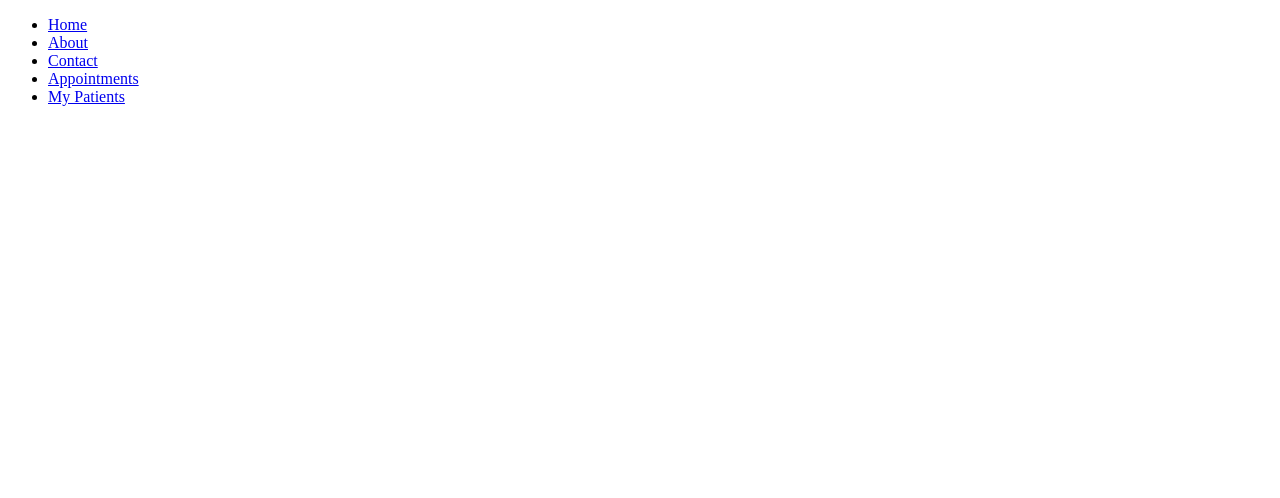
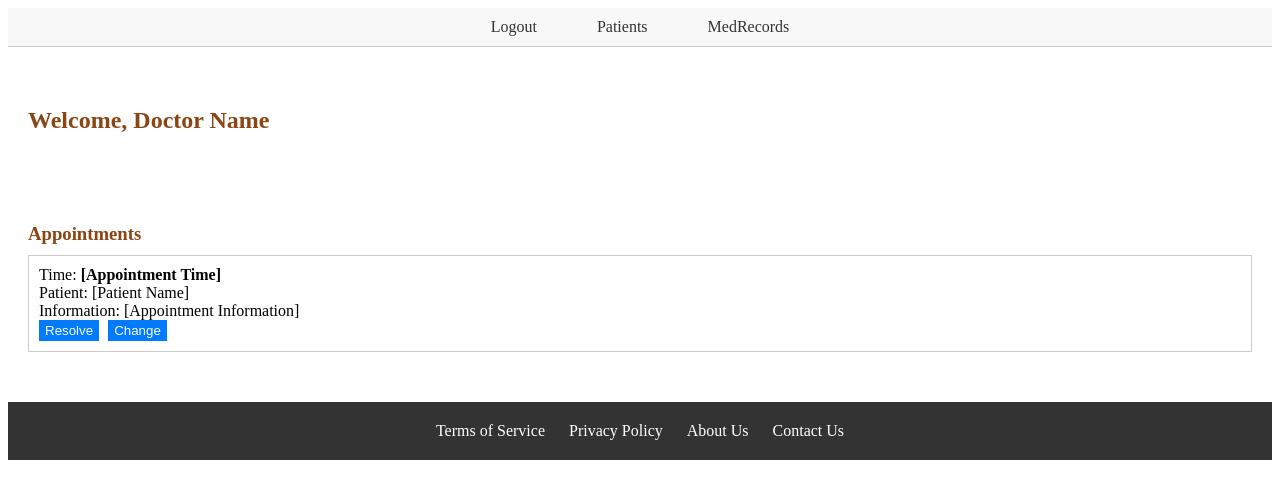
Before and after one commit to prakhar728/Medibridge, a website: page client/doctor.html in a window 1280 px wide. Drawn offline with Linux system fonts and the light colour scheme.

Commit message:
Updated the Doctors page.

```diff
--- a/client/doctor.html
+++ b/client/doctor.html
@@ -1,22 +1,20 @@
 <!DOCTYPE html>
 <html lang="en">
 <head>
-  <!-- Head content -->
+  <link rel="stylesheet" href="styles.css">
+  <link rel="stylesheet" href="doctors.css">
 </head>
 <body>
 <nav class="fade-in">
   <ul class="navigation-bar">
-      <li><a href="index.html">Home</a></li>
-      <li><a href="about.html">About</a></li>
-      <li><a href="contact.html">Contact</a></li>
-      <li><a href="appointments.html">Appointments</a></li>
-      <li><a href="my-patients.html">My Patients</a></li>
+    <li><a href="logout.html">Logout</a></li>
+    <li><a href="patients.html">Patients</a></li>
+    <li><a href="med-records.html">MedRecords</a></li>
   </ul>
 </nav>
 
 <div class="logo">
   <!-- Logo content -->
-    <!-- Logo -->
 </div>
 
 <div class="user-authentication fade-in">
@@ -24,13 +22,35 @@
 </div>
 
 <main class="fade-in">
-    <!-- Main content for the doctor's page -->
+  <section>
+    <h2>Welcome, Doctor Name</h2>
+  </section>
+
+  <section>
+    <h3>Appointments</h3>
+    <div class="appointment-card">
+      <!-- Add appointment card content here -->
+      <!-- Example: -->
+      <div class="appointment-info">
+        <p>Time: <span class="time">[Appointment Time]</span></p>
+        <p>Patient: <span class="patient">[Patient Name]</span></p>
+        <p>Information: <span class="info">[Appointment Information]</span></p>
+      </div>
+      <div class="appointment-actions">
+        <button class="resolve-button">Resolve</button>
+        <button class="change-button">Change</button>
+      </div>
+    </div>
+  </section>
 </main>
-
 <footer class="fade-in">
-    <!-- Footer content -->
+  <ul class="footer-links">
+    <li><a href="terms.html">Terms of Service</a></li>
+    <li><a href="privacy.html">Privacy Policy</a></li>
+    <li><a href="about.html">About Us</a></li>
+    <li><a href="contact.html">Contact Us</a></li>
+  </ul>
 </footer>
-
 <script>
   // JavaScript code
 </script>
--- /dev/null
+++ b/client/doctors.css
@@ -0,0 +1,41 @@
+
+/* User authentication styles */
+.user-authentication {
+    text-align: center;
+    margin-top: 20px;
+}
+
+
+/* Main content */
+section {
+    margin-bottom: 20px;
+    padding: 20px;
+}
+
+h2, h3 {
+    margin-bottom: 10px;
+    color: #8B4513;
+}
+
+.appointment-card {
+    border: 1px solid #ccc;
+    padding: 10px;
+    margin-bottom: 10px;
+}
+
+.appointment-info p {
+    margin: 0;
+}
+
+.appointment-info .time {
+    font-weight: bold;
+}
+
+.appointment-actions button {
+    margin-right: 5px;
+    padding: 3px 6px;
+    background-color: #007bff;
+    color: #fff;
+    border: none;
+    cursor: pointer;
+}
```
Lines whose indentation alone changed are shown as unchanged.
